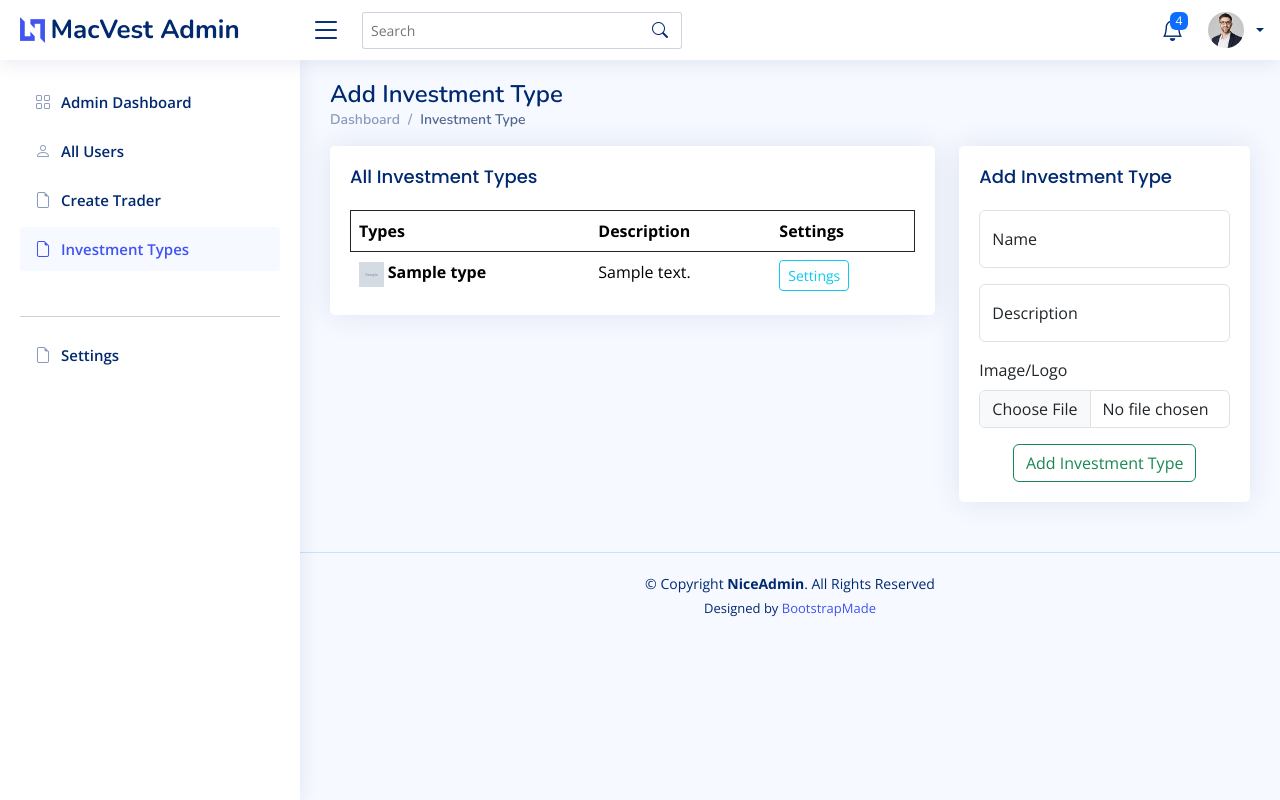
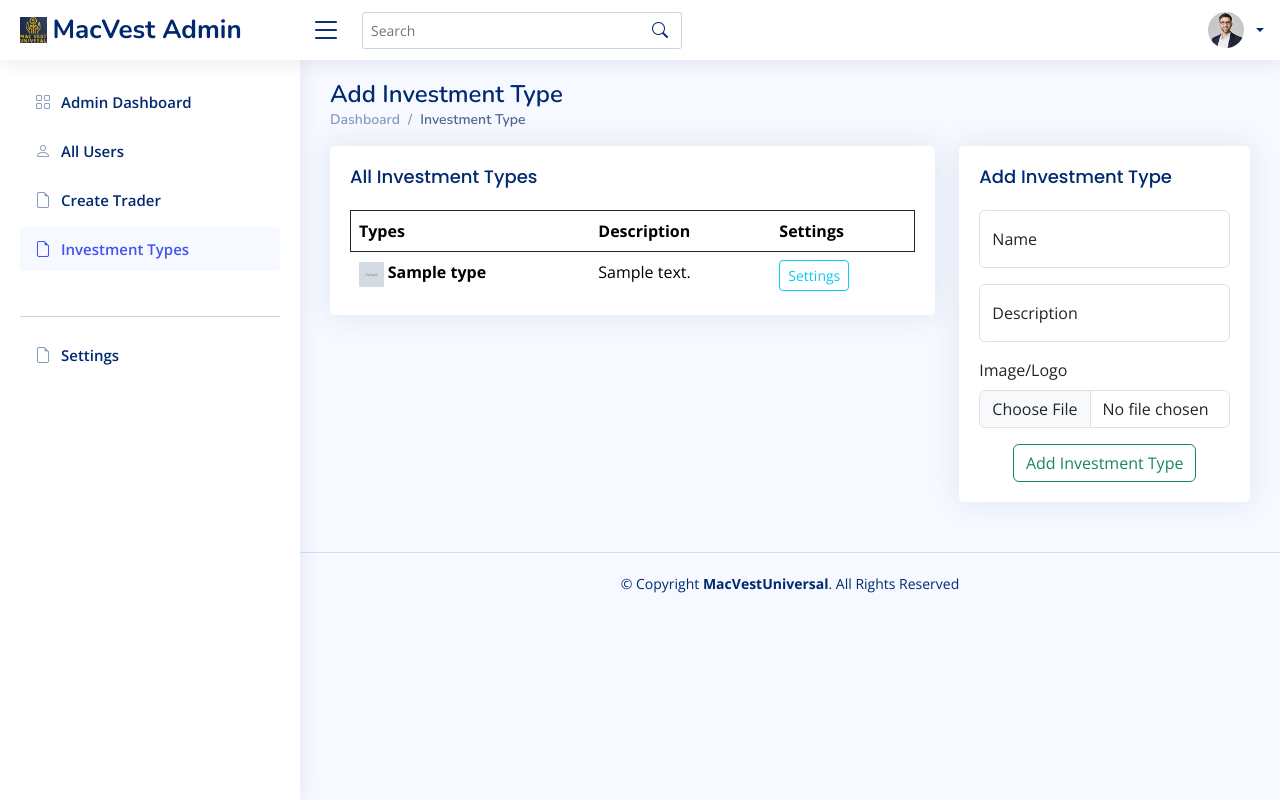
Before and after one commit to Collinzy0451/swiftfinance, a Flask app: page /investment-types in a window 1280 px wide. Run offline with Flask 3, Linux system fonts and the light colour scheme; tables that the repository leaves empty hold one stand-in row (values such as "Sample post"); grey boxes marked "Sample" are stand-in pictures; some libraries are stand-ins or nearby versions.

Commit message:
frontend updates

```diff
--- a/app/templates/admin/adminLayout.html
+++ b/app/templates/admin/adminLayout.html
@@ -5,7 +5,7 @@
     <meta charset="utf-8">
     <meta content="width=device-width, initial-scale=1.0" name="viewport">
 
-    <title>MacVest Universal</title>
+    <title>MacVestUniversal</title>
     <meta content="" name="description">
     <meta content="" name="keywords">
 
@@ -31,14 +31,19 @@
     <!-- Template Main CSS File -->
     <link href="{{ url_for('static', filename='user/css/style.css')}}" rel="stylesheet">
 
-    <!-- =======================================================
-  * Template Name: NiceAdmin
-  * Template URL: https://bootstrapmade.com/nice-admin-bootstrap-admin-html-template/
-  * Updated: Apr 20 2024 with Bootstrap v5.3.3
-  * Author: BootstrapMade.com
-  * License: https://bootstrapmade.com/license/
-  ======================================================== -->
+<!-- favicon -->
+<link rel="apple-touch-icon" sizes="180x180"
+href="{{ url_for('static', filename='images/favicon_io/apple-touch-icon.png ') }}">
+<link rel="icon" type="image/png" sizes="32x32"
+href="{{ url_for('static', filename='images/favicon_io/favicon-32x32.png') }}">
+<link rel="icon" type="image/png" sizes="16x16"
+href="{{ url_for('static', filename='images/favicon_io/favicon-16x16.png') }}">
+<link rel="manifest" href="{{ url_for('static', filename='images/favicon_io/site.webmanifest') }}">
+
 </head>
+</head>
+
+
 
 <body>
 
@@ -47,7 +52,7 @@
 
         <div class="d-flex align-items-center justify-content-between">
             <a href="{{url_for('userDashboard')}}" class="logo d-flex align-items-center">
-                <img src="{{ url_for('static', filename='user/img/logo.png')}}" alt="">
+                <img src="{{ url_for('static', filename='images/logo6.png') }}" alt="">
                 <span class="d-none d-lg-block">MacVest Admin</span>
             </a>
             <i class="bi bi-list toggle-sidebar-btn"></i>
@@ -71,12 +76,13 @@
 
                 <li class="nav-item dropdown">
 
-                    <a class="nav-link nav-icon" href="#" data-bs-toggle="dropdown">
+                    <!-- <a class="nav-link nav-icon" href="#" data-bs-toggle="dropdown">
                         <i class="bi bi-bell"></i>
                         <span class="badge bg-primary badge-number">4</span>
-                    </a><!-- End Notification Icon -->
+                    </a> -->
+                    <!-- End Notification Icon -->
 
-                    <ul class="dropdown-menu dropdown-menu-end dropdown-menu-arrow notifications">
+                    <!-- <ul class="dropdown-menu dropdown-menu-end dropdown-menu-arrow notifications">
                         <li class="dropdown-header">
                             You have 4 new notifications
                             <a href="#"><span class="badge rounded-pill bg-primary p-2 ms-2">View all</span></a>
@@ -140,9 +146,10 @@
                             <a href="#">Show all notifications</a>
                         </li>
 
-                    </ul><!-- End Notification Dropdown Items -->
-
-                </li><!-- End Notification Nav -->
+                    </ul>
+                </li> -->
+                    <!-- End Notification Dropdown Items -->
+                <!-- End Notification Nav -->
 
                 <li class="nav-item dropdown pe-3">
 
@@ -155,7 +162,7 @@
                     <ul class="dropdown-menu dropdown-menu-end dropdown-menu-arrow profile">
                         <li class="dropdown-header">
                             <h6>{{current_user.firstname}} {{current_user.lastname}}</h6>
-                            <span>Web Designer</span>
+                            <span>Admin1</span>
                         </li>
                         <li>
                             <hr class="dropdown-divider">
@@ -171,12 +178,12 @@
                             <hr class="dropdown-divider">
                         </li>
 
-                        <li>
+                        <!-- <li>
                             <a class="dropdown-item d-flex align-items-center" href="{{ url_for('profile') }}">
                                 <i class="bi bi-gear"></i>
                                 <span>Account Settings</span>
                             </a>
-                        </li>
+                        </li> -->
                         <li>
                             <hr class="dropdown-divider">
                         </li>
@@ -275,15 +282,9 @@
     <!-- ======= Footer ======= -->
     <footer id="footer" class="footer">
         <div class="copyright">
-            &copy; Copyright <strong><span>NiceAdmin</span></strong>. All Rights Reserved
+            &copy; Copyright <strong><span>MacVestUniversal</span></strong>. All Rights Reserved
         </div>
-        <div class="credits">
-            <!-- All the links in the footer should remain intact. -->
-            <!-- You can delete the links only if you purchased the pro version. -->
-            <!-- Licensing information: https://bootstrapmade.com/license/ -->
-            <!-- Purchase the pro version with working PHP/AJAX contact form: https://bootstrapmade.com/nice-admin-bootstrap-admin-html-template/ -->
-            Designed by <a href="https://bootstrapmade.com/">BootstrapMade</a>
-        </div>
+
     </footer><!-- End Footer -->
 
     <a href="#" class="back-to-top d-flex align-items-center justify-content-center"><i
```
Also changed, not shown: app/templates/user/user_layout.html (+23 -24 lines).
